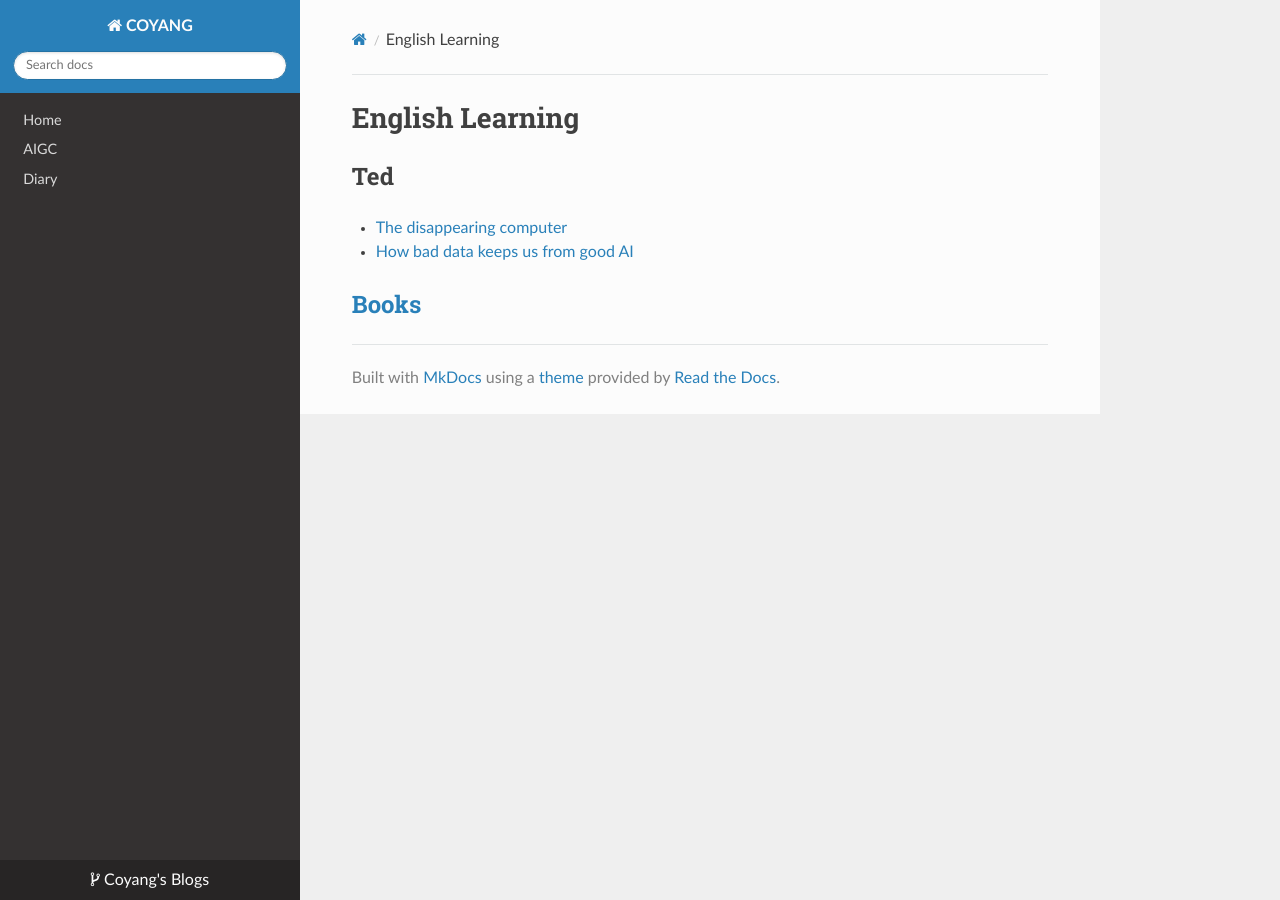
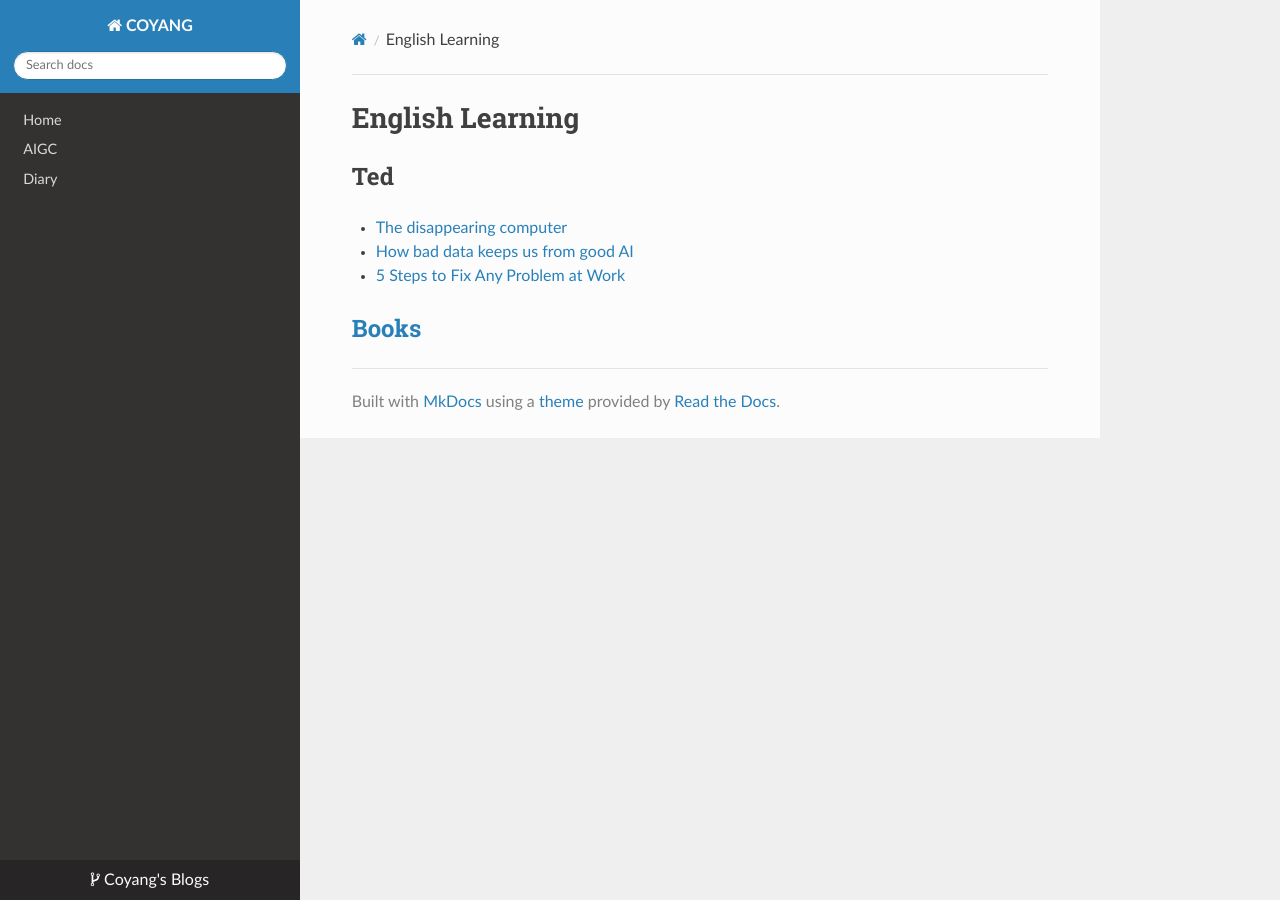
Before and after one commit to coyang/blogs, an MkDocs documentation site: the page built from docs/english_learning/index.md, in a window 1280 px wide. Built offline with MkDocs 1.6.1, drawn with Linux system fonts in a browser that asks for light colours; nearby versions of some CDN libraries.

Commit message:
Add 5_steps_to_fix_any_problem_at_work.pdf

```diff
--- a/docs/english_learning/index.md
+++ b/docs/english_learning/index.md
@@ -4,5 +4,6 @@
 
 - [The disappearing computer](./ted/the_disappearing_computer.md)
 - [How bad data keeps us from good AI](./ted/how_bad_data_keeps_us_from_good_AI.pdf)
+- [5 Steps to Fix Any Problem at Work](./ted/5_steps_to_fix_any_problem_at_work.pdf.pdf)
 
 ## [Books](./books_note/index.md)
```
Also changed, not shown: 1 other file.
